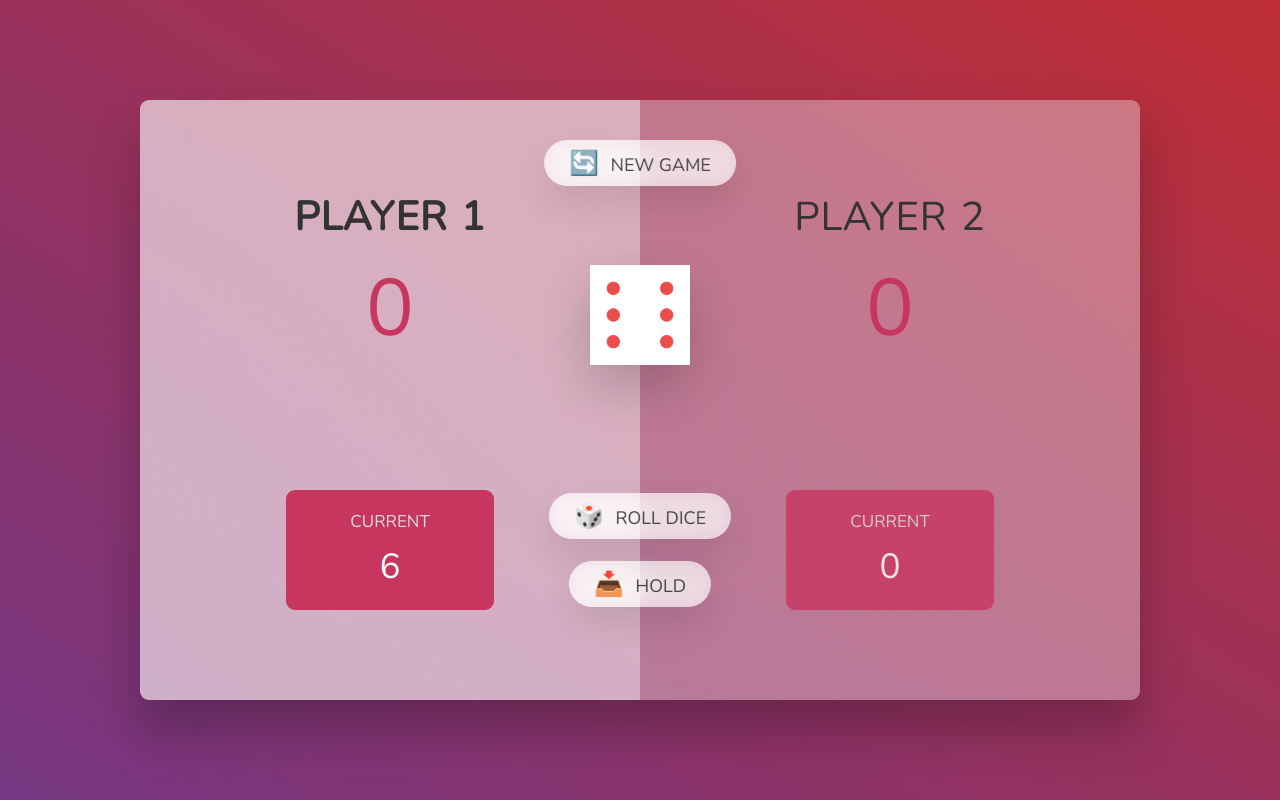
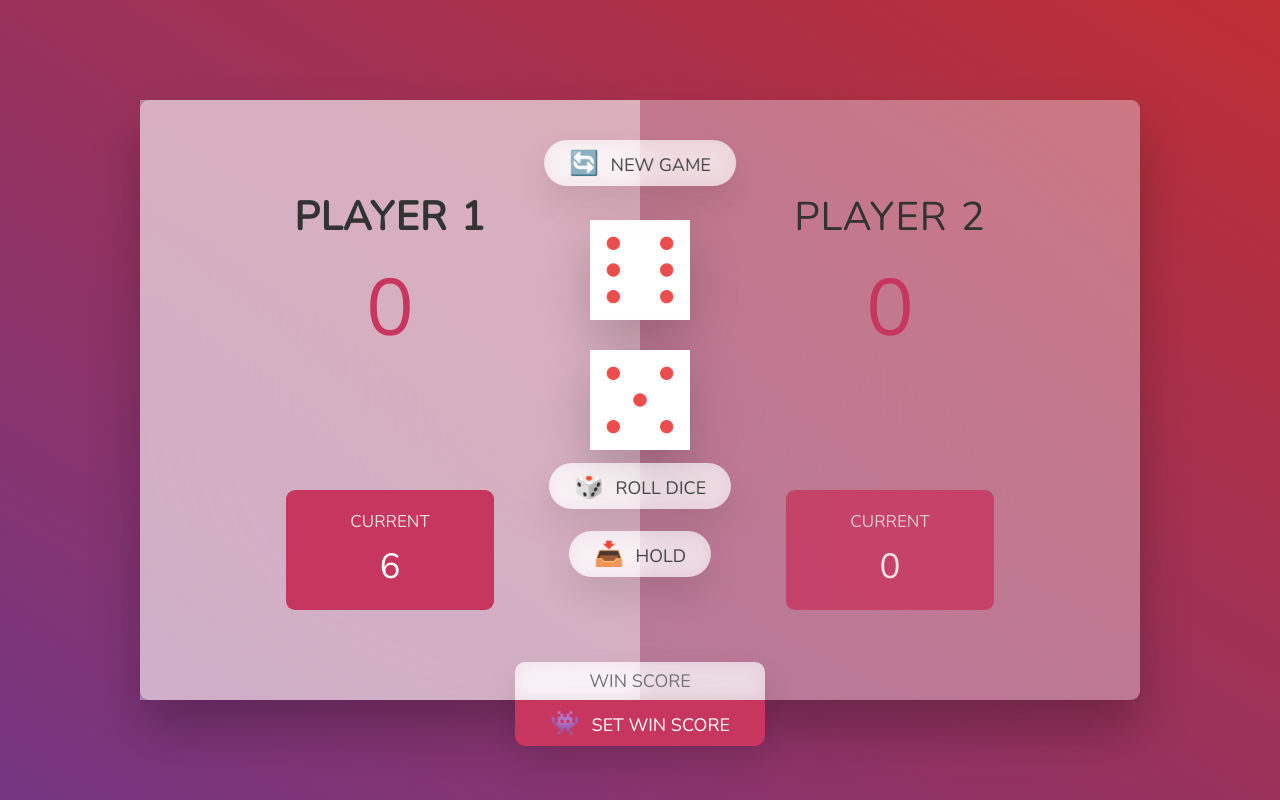
Before and after one commit to Zorienu/Dice-Game, a plain HTML site: page index.html in a window 1280 px wide. Both pictures are taken after a click on the button "🎲 ROLL DICE". Drawn offline with nearby package versions, Linux system fonts and the light colour scheme.

Commit message:
added button new score

```diff
--- a/index.html
+++ b/index.html
@@ -27,10 +27,13 @@
         </div>
       </section>
 
-      <img src="dice-5.png" alt="Playing dice" class="dice" />
+      <img src="dice-5.png" alt="Playing dice" class="dice" id="dice-1" />
+      <img src="dice-5.png" alt="Playing dice" class="dice" id="dice-2"/>
       <button class="btn btn--new">🔄 New game</button>
       <button class="btn btn--roll">🎲 Roll dice</button>
       <button class="btn btn--hold">📥 Hold</button>
+      <input type="text" class="btn input-win-score" placeholder="WIN SCORE"/>
+      <button class="btn btn--win-score">👾 Set win score</button>
     </main>
     <script src="script.js"></script>
   </body>
--- a/script.js
+++ b/script.js
@@ -1,4 +1,5 @@
 
+let winScore = 100
 let scores = [0, 0]
 let roundScore = 0
 let activePlayer = 0 // 0 first player, 1 second player
@@ -37,6 +38,7 @@ document.getElementById('current--0').textContent = '0'
 document.getElementById('current--1').textContent = '0'
 
 const changePlayer = () => {
+   roundScore = 0
    document.querySelector('.dice').style.display = 'none'
    document.querySelector('#current--' + activePlayer).textContent = 0
    activePlayer = activePlayer ? 0 : 1
@@ -53,25 +55,18 @@ document.querySelector('.btn--roll').addEventListener('click', () => {
    diceDOM.style.display = 'block'
    diceDOM.src = 'dice-' + dice + '.png'
 
-   // update the round score if the rolled number was NOT a 1
-   if (dice !== 1) {
-      roundScore += dice
-      document.querySelector('#current--' + activePlayer).textContent = roundScore
-   } else {
-      roundScore = 0
-      changePlayer()
-      diceDOM.style.display = 'none'
-   }
    // if there are two 6 in a row, the player lose his score
    if (dice === 6 && lastDice === 6) {
       scores[activePlayer] = 0
       document.getElementById('score--' + activePlayer).textContent = scores[activePlayer]
-      console.log('looser')
-      roundScore = 0
-      lastDice = 0
       dice = 0
       changePlayer()
-      diceDOM.style.display = 'none'
+   }// update the round score if the rolled number was NOT a 1
+   else if (dice !== 1) {
+      roundScore += dice
+      document.querySelector('#current--' + activePlayer).textContent = roundScore
+   } else {
+      changePlayer()
    }
 
    lastDice = dice
@@ -85,7 +80,7 @@ document.querySelector('.btn--hold').addEventListener('click', () => {
    const playerScore = document.getElementById('score--' + activePlayer)
    playerScore.textContent = scores[activePlayer]
 
-   if (scores[activePlayer] >= 100) {
+   if (scores[activePlayer] >= winScore) {
       document.getElementById('name--' + activePlayer).innerText = 'Winner'
       document.querySelector('.player--' + activePlayer).classList.add('player--winner')
       document.querySelector('.player--' + activePlayer).classList.remove('player--active')
@@ -98,3 +93,9 @@ document.querySelector('.btn--hold').addEventListener('click', () => {
 
 // new game button
 document.querySelector('.btn--new').addEventListener('click', initGame)
+
+// set win score
+document.querySelector('.btn--win-score').addEventListener('click', () => {
+   const score = document.querySelector('.input-win-score').value
+   if (score) winScore = score
+})
--- a/style.css
+++ b/style.css
@@ -32,7 +32,7 @@ main {
   filter: blur();
   box-shadow: 0 3rem 5rem rgba(0, 0, 0, 0.25);
   border-radius: 9px;
-  overflow: hidden;
+  /*overflow: hidden;*/
   display: flex;
 }
 
@@ -133,10 +133,10 @@ main {
   top: 4rem;
 }
 .btn--roll {
-  top: 39.3rem;
+  top: 36.3rem;
 }
 .btn--hold {
-  top: 46.1rem;
+  top: 43.1rem;
 }
 
 .btn:active {
@@ -157,6 +157,9 @@ main {
   box-shadow: 0 2rem 5rem rgba(0, 0, 0, 0.2);
 }
 
+#dice-1 { top: 120px; }
+#dice-2 { top: 250px; }
+
 .player--winner {
   background-color: #2f2f2f;
 }
@@ -165,3 +168,23 @@ main {
   font-weight: 700;
   color: #c7365f;
 }
+
+.input-win-score {
+   top: 562px;
+   width: 250px;
+   text-align: center;
+   border-radius: 10px;
+   border-bottom-left-radius: 0;
+   border-bottom-right-radius: 0;
+}
+
+.btn--win-score {
+   top: 600px;
+   z-index: 100;
+   color: #fff;
+   background-color: #c7365f;
+   width: 250px;
+   border-radius: 10px;
+   border-top-right-radius: 0;
+   border-top-left-radius: 0;
+}
```
